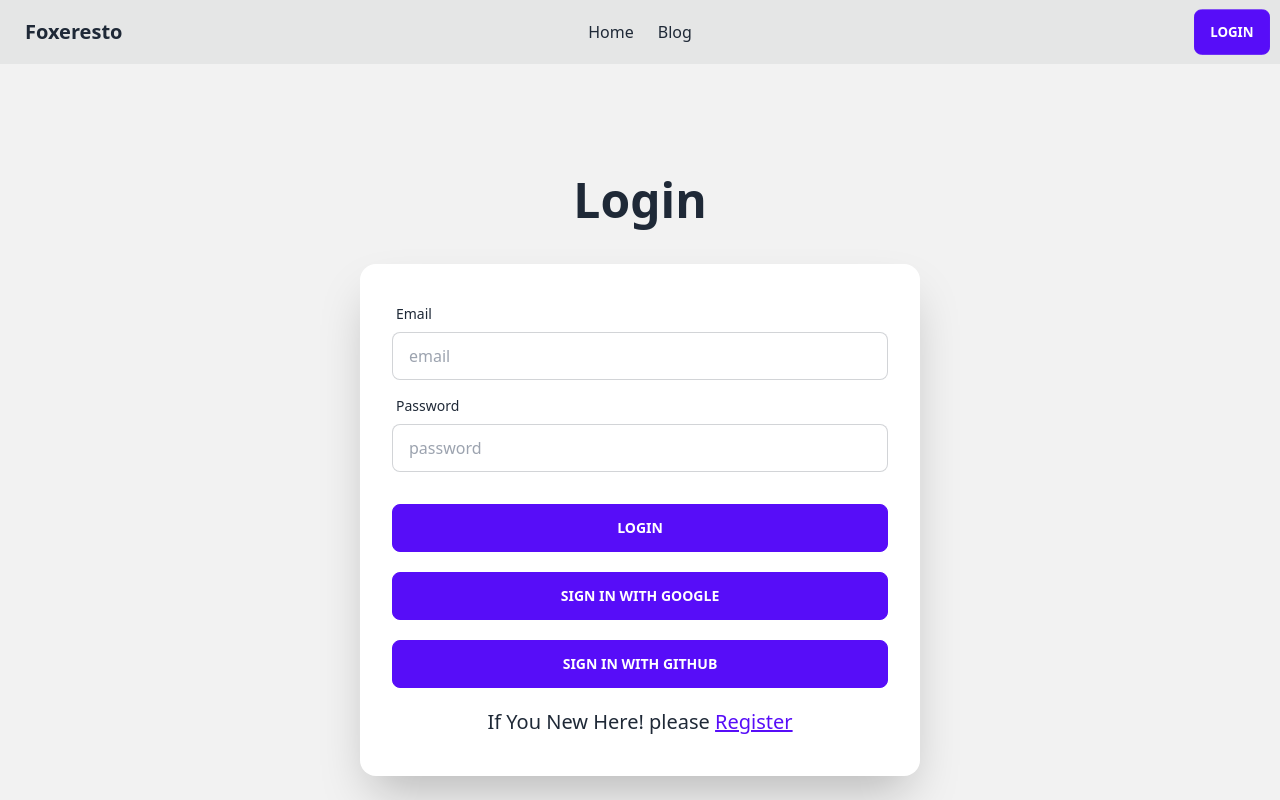
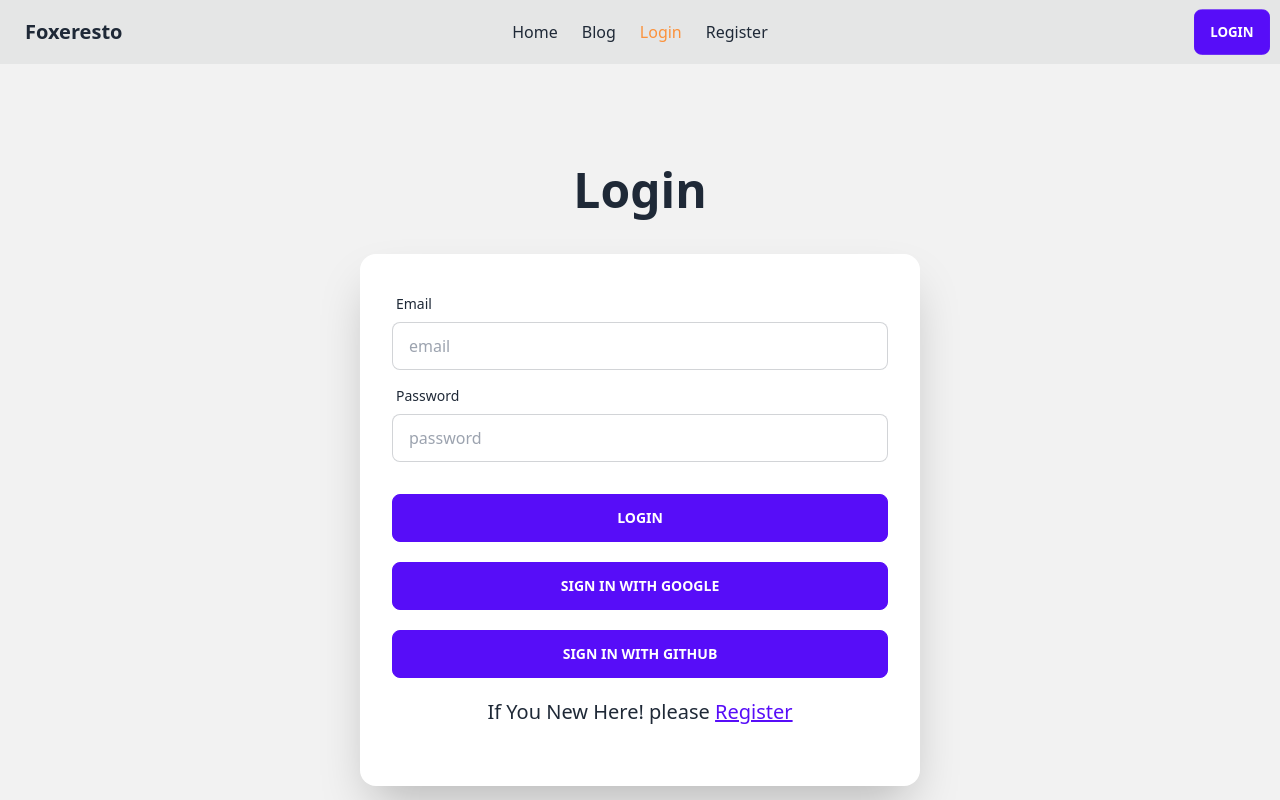
Before and after one commit to Rayhanali-dev/chef-recipe-client, a React (Vite) app: page /login in a window 1280 px wide. Shown: the top 800 px of the page. Built offline with nearby package versions, Linux system fonts and the light colour scheme; no server answers; what @react-pdf/renderer would draw is missing.

Commit message:
error message set on the register and login page

```diff
--- a/package.json
+++ b/package.json
@@ -11,6 +11,7 @@
   },
   "dependencies": {
     "@react-pdf/renderer": "^3.1.9",
+    "@smastrom/react-rating": "^1.3.1",
     "daisyui": "^2.51.6",
     "firebase": "^9.21.0",
     "localforage": "^1.10.0",
--- a/src/components/Login/Login.jsx
+++ b/src/components/Login/Login.jsx
@@ -5,6 +5,7 @@ import { AuthContext } from '../provides/AuthProvider';
 
 const Login = () => {
     const { signIn, googleP, githubProvider } = useContext(AuthContext);
+    const [error, setError] = useState('')
     const location = useLocation();
     const navigate = useNavigate();
     const from = location.state?.from?.pathname || '/';
@@ -22,6 +23,7 @@ const Login = () => {
                 navigate(from, { replace: true })
             })
             .catch(error => {
+                setError(error.message)
                 console.log(error.message);
             })
     }
@@ -82,6 +84,7 @@ const Login = () => {
                                 <p className='text-center text-xl'>If You New Here! please <Link className='link link-primary' to={`/register`}>Register</Link></p>
                             </label>
                         </div>
+                        <p className='text-red-400 text-center mb-5'>{error}</p>
                     </div>
                 </div>
             </div>
--- a/src/components/Navbar/Navbar.jsx
+++ b/src/components/Navbar/Navbar.jsx
@@ -30,6 +30,15 @@ const Navbar = () => {
                                 <NavLink className={({ isActive }) =>
                                     isActive ? "text-orange-400" : ""
                                 } to={`/blog`}>Blog</NavLink>
+
+                                <NavLink className={({ isActive }) =>
+                                    isActive ? "text-orange-400" : ""
+                                } to={`/login`}>Login</NavLink>
+
+                                <NavLink className={({ isActive }) =>
+                                    isActive ? "text-orange-400" : ""
+                                } to={`/register`}>Register</NavLink>
+
                                 <div className="navbar-end">
                                     {
                                         user ? <div className='flex gap-6 items-center'>
@@ -50,6 +59,12 @@ const Navbar = () => {
                             <NavLink className={({ isActive }) =>
                                 isActive ? "text-orange-400" : ""
                             } to={`/blog`}>Blog</NavLink>
+                            <NavLink className={({ isActive }) =>
+                                isActive ? "text-orange-400" : ""
+                            } to={`/login`}>Login</NavLink>
+                            <NavLink className={({ isActive }) =>
+                                isActive ? "text-orange-400" : ""
+                            } to={`/register`}>Register</NavLink>
                         </ul>
                     </div>
                     <div className="navbar-end">
--- a/src/components/RecipeCard/RecipeCard.jsx
+++ b/src/components/RecipeCard/RecipeCard.jsx
@@ -1,6 +1,8 @@
 import React, { useState } from 'react';
 import { ToastContainer, toast } from 'react-toastify';
 import 'react-toastify/dist/ReactToastify.css';
+import { Rating } from '@smastrom/react-rating';
+import '@smastrom/react-rating/style.css'
 const RecipeCard = ({ recipe }) => {
     const notify = () => toast("Add To Favourite");
     console.log(recipe);
@@ -20,10 +22,13 @@ const RecipeCard = ({ recipe }) => {
                     {
                         ingredients.map((item, index) => <li key={index}>{item}</li>)
                     }
-                    <p>Ratings: {rating}</p>
+                    <div className='flex justify-start gap-3'>
+                        <Rating readOnly style={{ maxWidth: 100 }} value={rating} />
+                        <p>{rating}</p>
+                    </div>
                     <p>Cooking Method: {Method}</p>
                     <div className="card-actions ">
-                        <button disabled={disable} onClick={handlerAddToFav}  className="btn btn-primary w-full mt-4">Add To Favourite</button>
+                        <button disabled={disable} onClick={handlerAddToFav} className="btn btn-primary w-full mt-4">Add To Favourite</button>
                         <ToastContainer></ToastContainer>
                     </div>
                 </div>
--- a/src/components/Register/Register.jsx
+++ b/src/components/Register/Register.jsx
@@ -1,11 +1,11 @@
 import React, { useContext } from 'react';
 import { Link } from 'react-router-dom';
 import { AuthContext } from '../provides/AuthProvider';
+import { useState } from 'react';
 
 const Register = () => {
-
     const {createUser} = useContext(AuthContext);
-
+    const [error, setError] = useState('')
     const handleRegister = (event) => {
         event.preventDefault();
         const form = event.target;
@@ -21,6 +21,7 @@ const Register = () => {
             console.log(createdUser);
         })
         .catch(error => {
+            setError(error.message)
             console.log(error.message);
         })
     }
@@ -65,6 +66,7 @@ const Register = () => {
                                 <p className='text-center text-xl'>Already have an account? please <Link className='link link-primary' to={`/login`}>Login</Link></p>
                             </label>
                         </form>
+                        <p className='text-center mb-4 text-red-500'>{error}</p>
                     </div>
                 </div>
             </div>
```
Also changed, not shown: 1 other file (tests, documents, lock files or other folders).
